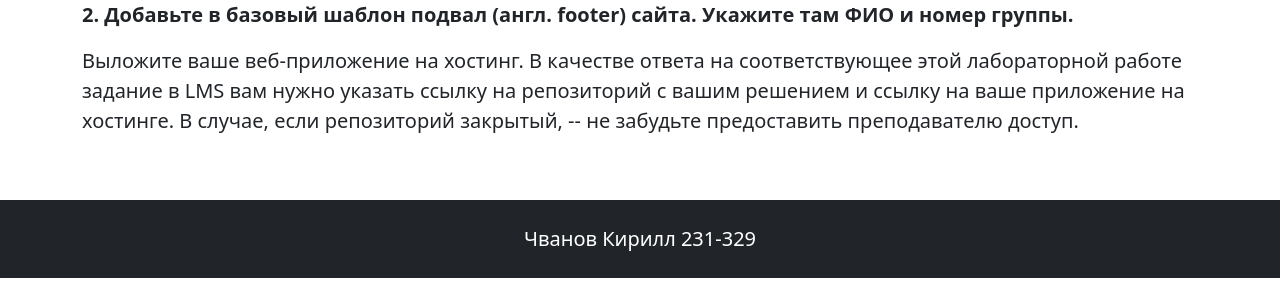
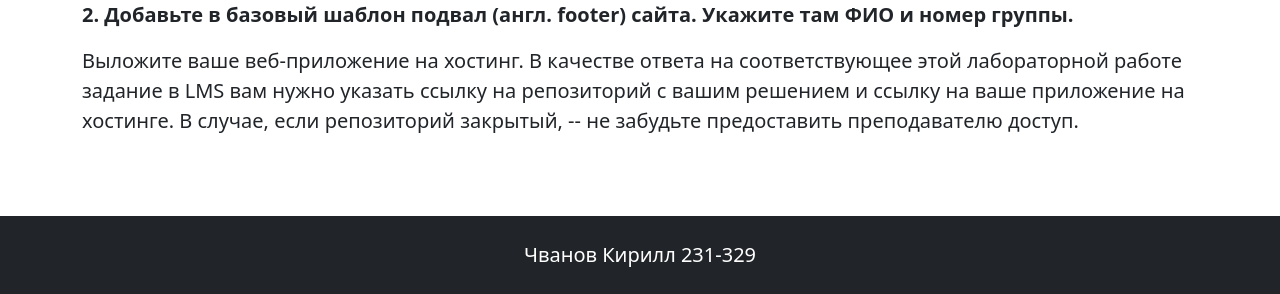
Before and after one commit to web-dev-polytech/Chvanov-web-dev-2025-2, a Flask app: page / in a window 1280 px wide. Shown: the part 2021-2315 px from the top of the page. Run offline with Flask 2, Linux system fonts and the light colour scheme.

Commit message:
Lab1 base template small fix

```diff
--- a/lab1/app/static/styles.css
+++ b/lab1/app/static/styles.css
@@ -1,5 +1,14 @@
 body {
     font-size: 1.25rem;
+}
+
+#page-wrapper {
+    display: flex;
+	flex-direction: column;
+	min-height: 100vh;
+}
+main {
+    flex-grow: 1;
 }
 
 .avatar {
--- a/lab1/app/templates/base.html
+++ b/lab1/app/templates/base.html
@@ -18,6 +18,7 @@
     </title>
   </head>
   <body>
+    <div id="page-wrapper">
       <header>
           <nav class="navbar navbar-expand-lg navbar-dark bg-dark">
               <div class="container">
@@ -56,6 +57,7 @@
               </div>
           </div>
       </footer>
+    </div>
 
     <script src="https://cdn.jsdelivr.net/npm/bootstrap@5.0.2/dist/js/bootstrap.bundle.min.js" integrity="sha384-MrcW6ZMFYlzcLA8Nl+NtUVF0sA7MsXsP1UyJoMp4YLEuNSfAP+JcXn/tWtIaxVXM" crossorigin="anonymous"></script>
     <script src="{{ url_for('static', filename='main.js') }}" defer></script>
```
Also changed, not shown: requirements.txt (renamed from lab1/requirements.txt). Lines whose indentation alone changed are shown as unchanged.
